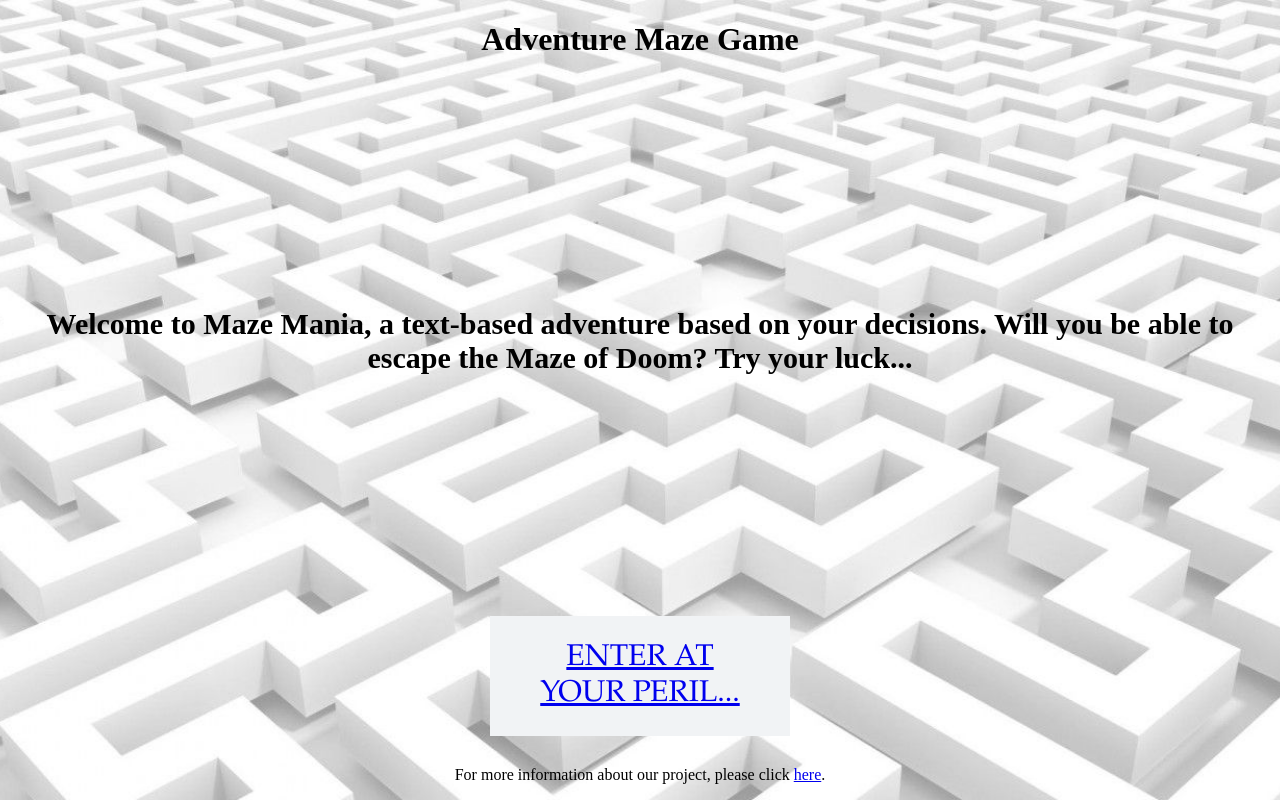
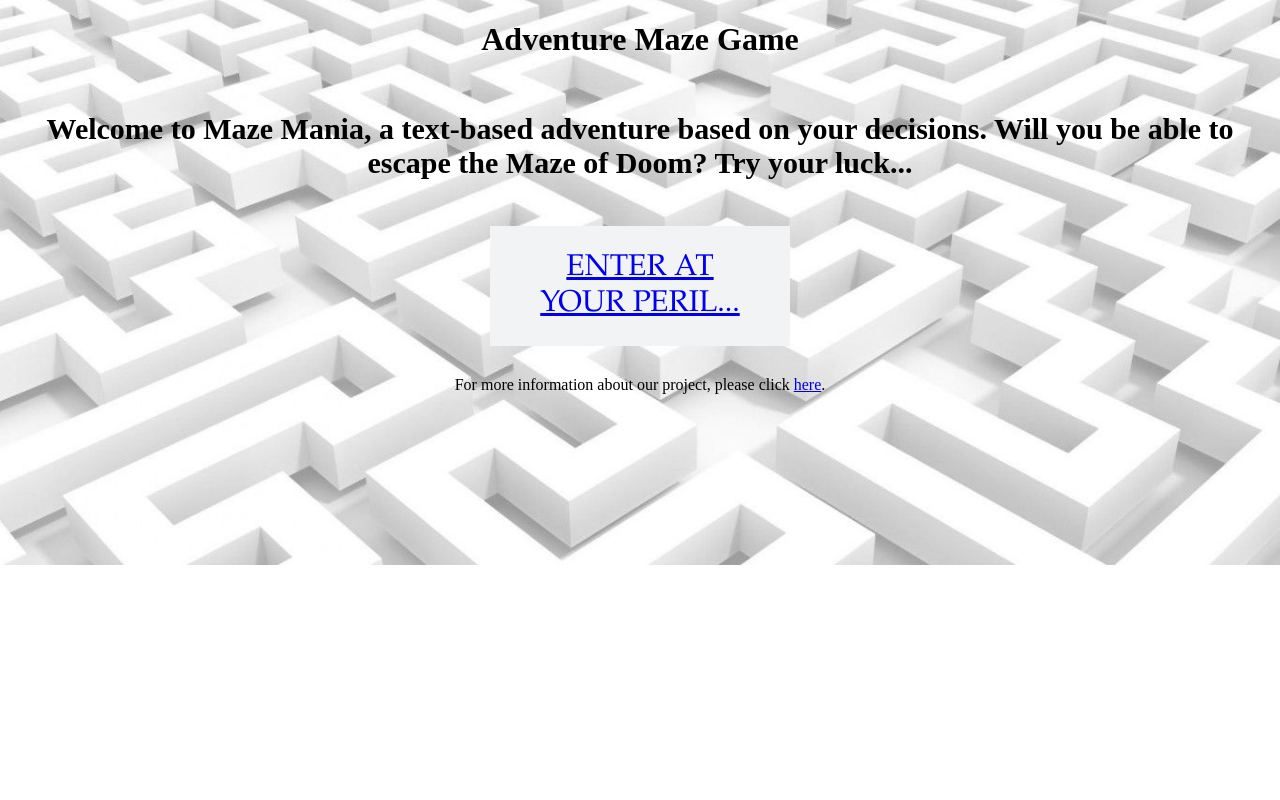
Before and after one commit to Ryzlox/web-programming-fall-2021, a PHP site: page /intro.html in a window 1280 px wide. Run offline with PHP 8.4, Linux system fonts and the light colour scheme.

```diff
--- a/HTML Project 1/C1.html
+++ b/HTML Project 1/C1.html
@@ -9,9 +9,6 @@
 </head>
 
 <body>
-
-
-
 <div>
     <div class="container">
         <div class="header">
--- a/HTML Project 1/D8.html
+++ b/HTML Project 1/D8.html
@@ -15,10 +15,6 @@
         <div class="header">
         <h1>Adventure Maze Game</h1>
 	</div>
-
-
-
-
 <img src="fallingdeath.jpg" alt="fallingdeath" width="850" height="600">
 
 <div class="question">
--- a/HTML Project 1/intro.html
+++ b/HTML Project 1/intro.html
@@ -12,17 +12,17 @@
     <div class="container">
         <div class="header">
         <h1>Adventure Maze Game</h1>
-	</div>
-
-<div class="question">
+	    </div>
+        <div class="question">
 <p>Welcome to Maze Mania, a text-based adventure based on your decisions. Will you be able to escape the Maze of Doom? Try your luck...</p>
 </div>
 
 <div class="choice">
 <button><a href="A1.html">Enter at your peril...</a></button>
 </div>
-
-<p>For more information about our project, please click <a href="separate-link.html">here</a>.</p>
+        <p>For more information about our project, please click <a href="separate-link.html">here</a>.</p>
+</div>
+    </div>
 
 </body>
 </html>
--- a/HTML Project 1/maze.css
+++ b/HTML Project 1/maze.css
@@ -15,13 +15,13 @@ box-sizing: border-box
     background-color: #2d89fa;
   }
 }
-
 body{
 background-image: url("bg.jpg");
-height: 100%;
+height:100%;
+
   background-position: center;
-  background-repeat: no-repeat;
-  background-size: cover;
+   background-repeat: no-repeat;
+   background-size: cover;
 font-family: Papyrus;
 margin: 0;
 padding: 0;
@@ -35,7 +35,7 @@ padding: 0;
 
 
 .container{
-height:100vh;
+/*height:100%;*/
 width: 100%;
 display: flex;
 align-items: center;
@@ -43,7 +43,7 @@ justify-content: space-between;
 flex-direction: column;
 }
 .question{
-   height: 100%;*
+   height: 100%;
    width: 100%;
    display: flex;
    justify-content: center;
@@ -84,12 +84,11 @@ button{
   background-color: #f1f3f5;
   margin: 0.875rem;
   width: 300px;
-
    transition: width 2s;
 }
 .choice button:hover {
   color: #e67643;
-  width: 30%;
+    width: 30%;
 }
 
 .back {
```
Lines whose indentation alone changed are shown as unchanged.
